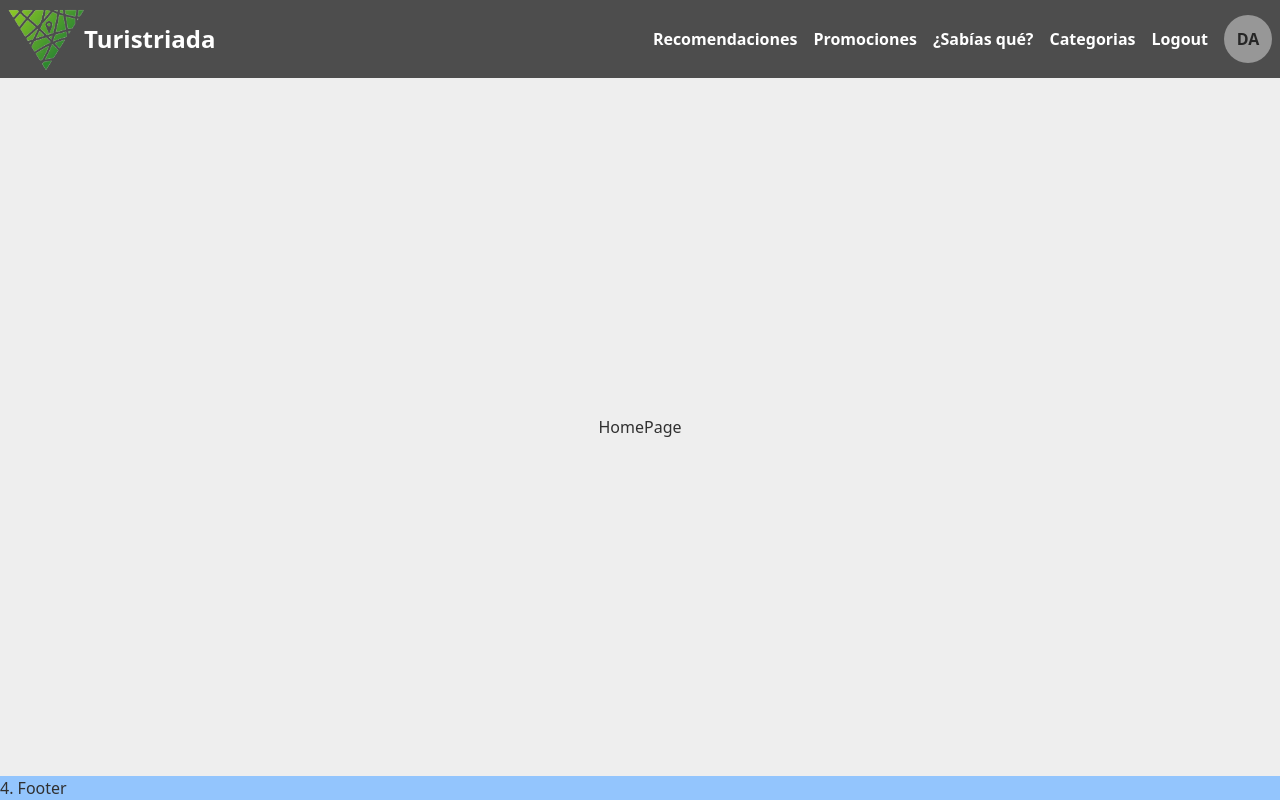
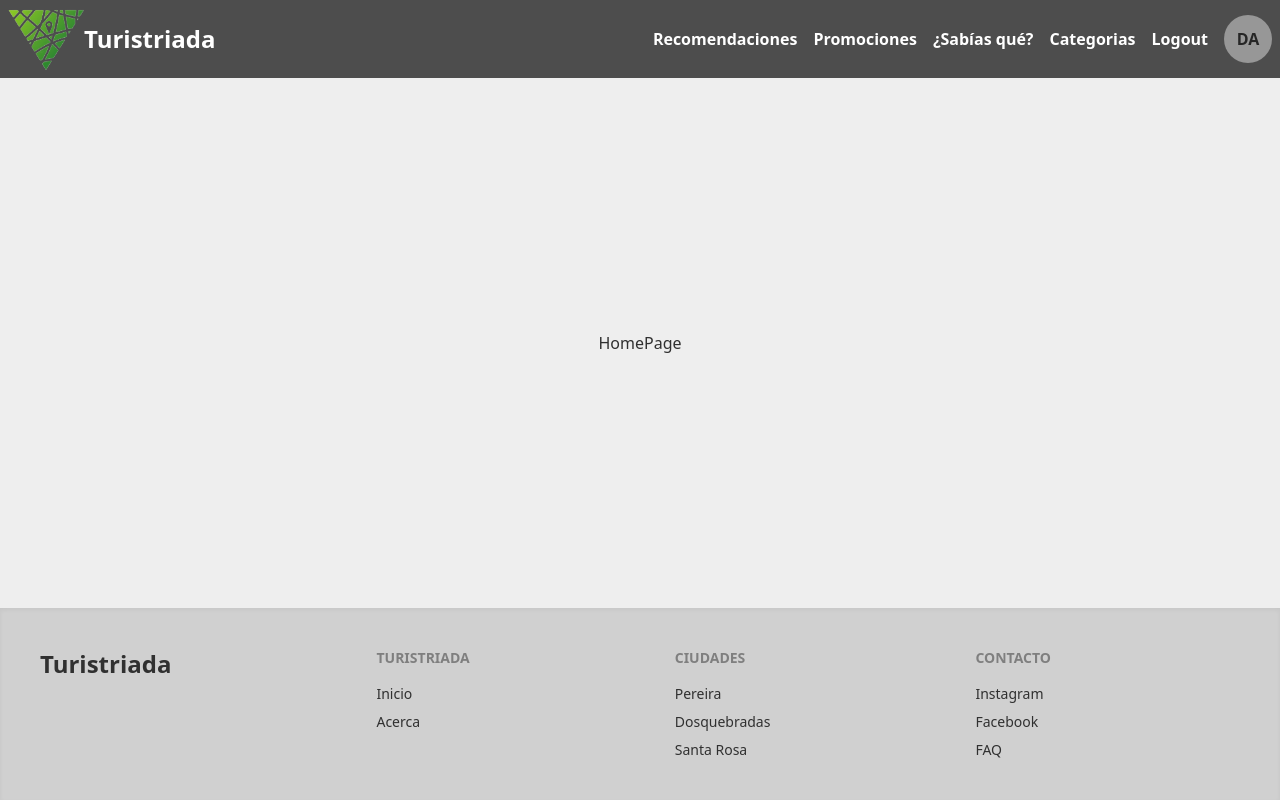
Before and after one commit to JohanRestrepo19/turistriada-frontend, a React (Vite) app: page / in a window 1280 px wide. Built offline with nearby package versions, Linux system fonts and the light colour scheme; a web font is replaced by a local one.

Commit message:
feat: add footer component.

```diff
--- /dev/null
+++ b/src/common/components/Footer.tsx
@@ -0,0 +1,44 @@
+import { Link } from 'react-router-dom'
+
+export const Footer = () => {
+  return (
+    <footer className="footer p-10 bg-neutral/70 shadow-inner text-base-content">
+      <div>
+        <p className="text-2xl font-semibold">Turistriada</p>
+      </div>
+      <div>
+        <span className="footer-title">Turistriada</span>
+        <Link to="#" className="link link-hover">
+          Inicio
+        </Link>
+        <Link to="#" className="link link-hover">
+          Acerca
+        </Link>
+      </div>
+      <div>
+        <span className="footer-title">Ciudades</span>
+        <Link to="#" className="link link-hover">
+          Pereira
+        </Link>
+        <Link to="#" className="link link-hover">
+          Dosquebradas
+        </Link>
+        <Link to="#" className="link link-hover">
+          Santa Rosa
+        </Link>
+      </div>
+      <div>
+        <span className="footer-title">Contacto</span>
+        <Link to="#" className="link link-hover">
+          Instagram
+        </Link>
+        <Link to="#" className="link link-hover">
+          Facebook
+        </Link>
+        <Link to="#" className="link link-hover">
+          FAQ
+        </Link>
+      </div>
+    </footer>
+  )
+}
--- a/src/layouts/UserLayout.tsx
+++ /dev/null
@@ -1,16 +0,0 @@
-import { UserNavbar } from '@/common/components'
-import { Outlet } from 'react-router-dom'
-
-export const UserLayout = () => {
-  return (
-    <div className="min-h-screen flex flex-col">
-      <UserNavbar />
-      <div className="grow container mx-auto bg-base-100 flex flex-col gap-4">
-        <div className="flex-grow flex justify-center items-center">
-          <Outlet />
-        </div>
-      </div>
-      <div className="w-full bg-blue-300"> 4. Footer </div>
-    </div>
-  )
-}
--- a/src/layouts/user/index.tsx
+++ b/src/layouts/user/index.tsx
@@ -1,5 +1,6 @@
+import { Outlet } from 'react-router-dom'
+import { Footer } from '@/common/components/Footer'
 import { UserNavbar } from './components/UserNavbar'
-import { Outlet } from 'react-router-dom'
 
 export const UserLayout = () => {
   return (
@@ -10,7 +11,7 @@ export const UserLayout = () => {
           <Outlet />
         </div>
       </div>
-      <div className="w-full bg-blue-300"> 4. Footer </div>
+      <Footer />
     </div>
   )
 }
```
